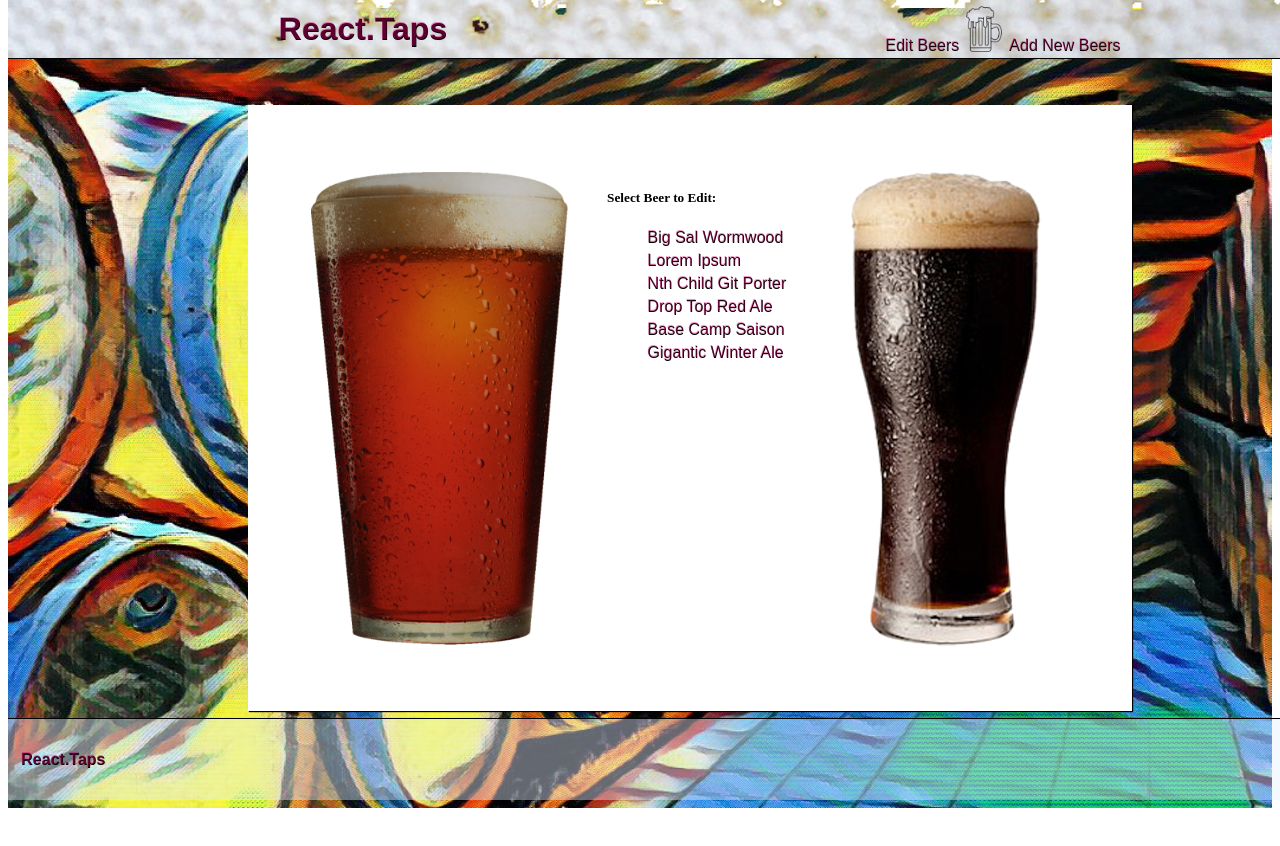
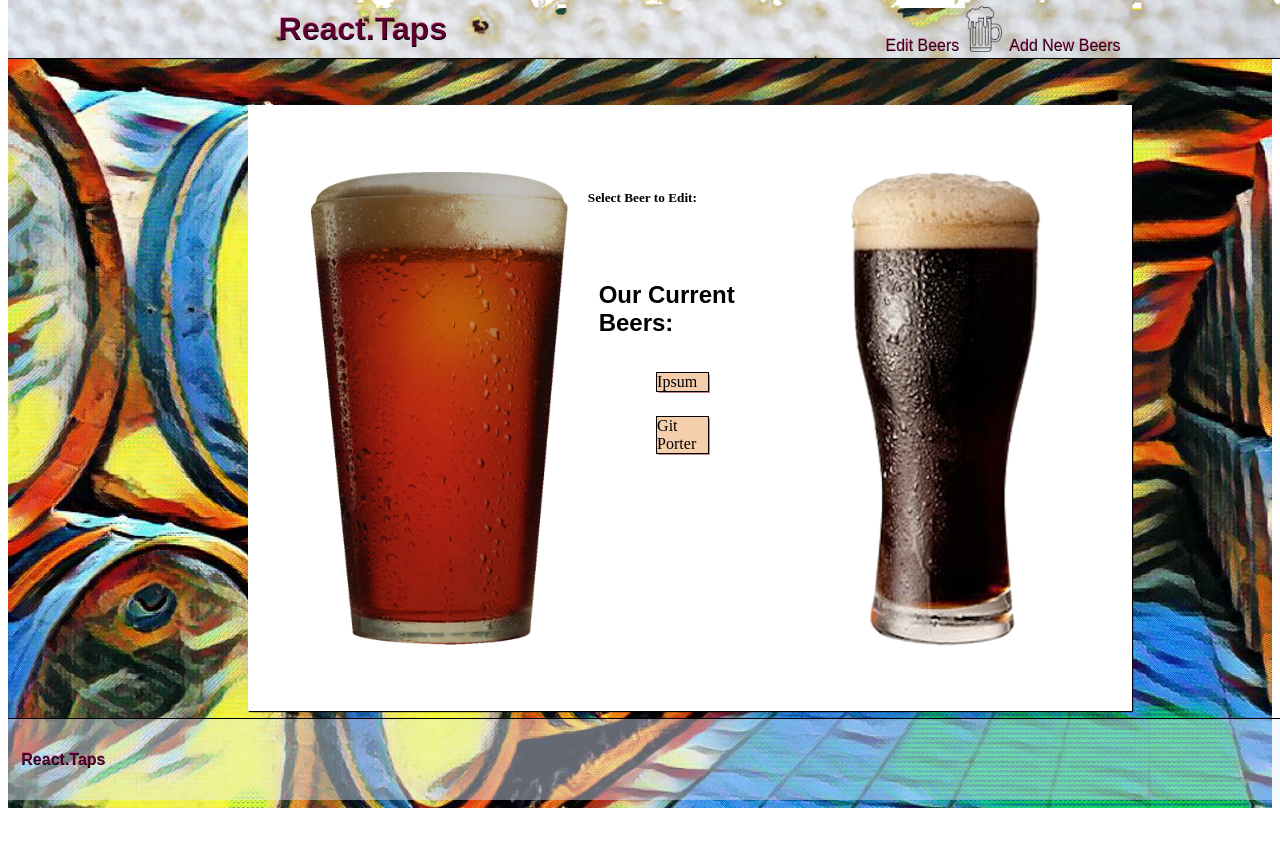
Before and after one commit to k3vnb/react_taproom, a React app: page /#/edit in a window 1280 px wide. Shown: the top 846 px of the page. Before the commit the page ends 816 px from the top, so only its background shows below. Built offline with nearby package versions, Linux system fonts and the light colour scheme.

Commit message:
refactor EditBeerList.jsx to receive props from App, add conditional rendering to Beer.jsx

```diff
--- a/src/components/AddBeer.jsx
+++ b/src/components/AddBeer.jsx
@@ -25,7 +25,7 @@ function AddBeer(props) {
 
   const addBeer = {
     position: 'relative'
-  }
+  };
 
   return(
     <div style={addBeer}>
@@ -59,7 +59,7 @@ function AddBeer(props) {
             height: 100px;
             width: 100px;
           }`}</style>
-        <form onSubmit={handleNewBeerFormSubmission}>
+      <form onSubmit={handleNewBeerFormSubmission}>
         <label>Title:</label><input
           placeholder='beer title'
           type='text'
--- a/src/components/App.jsx
+++ b/src/components/App.jsx
@@ -14,7 +14,22 @@ class App extends React.Component {
   constructor(props) {
     super(props);
     this.state = {
-      masterBeerList: []
+      masterBeerList: [
+        {
+          title: 'Ipsum',
+          brand: 'Lorem',
+          price: '$5.00',
+          abv: '6.4%',
+          amount: 32
+        },
+        {
+          title: 'Git Porter',
+          brand: 'Nth Child Brewing',
+          price: '$6.60',
+          abv: '8.4%',
+          amount: 29
+        }
+      ]
     };
     this.handleAddingNewBeerToList = this.handleAddingNewBeerToList.bind(this);
   }
@@ -65,7 +80,7 @@ class App extends React.Component {
                 }`}</style>
             <div style={innerDiv}>
               <img src={pint}/>
-              <Route path='/edit' component={EditBeerList} />
+              <Route path='/edit' render={(props)=><EditBeerList beerList={this.state.masterBeerList} currentRouterPath={props.location.pathname}/>} />
               <Route path='/addnew' render={() =><AddBeer onAddingNewBeerToList={this.handleAddingNewBeerToList} />}/>
               <img src={porter}/>
             </div>
--- a/src/components/Beer.jsx
+++ b/src/components/Beer.jsx
@@ -3,7 +3,7 @@ import PropTypes from 'prop-types';
 
 
 function Beer(props) {
-  return(
+  const beerInformation =
     <div>
       <style jsx>{`
           ul {
@@ -13,7 +13,7 @@ function Beer(props) {
             font-size: 10px;
             font-weight: bold;
           }
-            `}</style>
+          `}</style>
       <ul>
         <li><span className='beer-label'>Beer: </span> {props.title}</li>
         <li><span className='beer-label'>Brand: </span> {props.brand}</li>
@@ -21,8 +21,15 @@ function Beer(props) {
         <li><span className='beer-label'>ABV: </span>{props.abv}</li>
         <li><span className='beer-label'>Amount Left: </span> {props.amount}</li>
       </ul>
-    </div>
-  );
+    </div>;
+  if (props.currentRouterPath === '/edit'){
+    return(<div>{props.title}</div>
+    );
+  } else {
+    return (
+      <div>{beerInformation}</div>
+    );
+  }
 }
 
 Beer.propTypes = {
@@ -30,7 +37,8 @@ Beer.propTypes = {
   brand: PropTypes.string,
   price: PropTypes.string,
   abv: PropTypes.string,
-  amount: PropTypes.number
+  amount: PropTypes.number,
+  currentRouterPath: PropTypes.string
 };
 
 export default Beer;
--- a/src/components/BeerList.jsx
+++ b/src/components/BeerList.jsx
@@ -12,14 +12,16 @@ function BeerList(props) {
           .container {
             background-repeat: no-repeat;
             background-position: 120% 20%;
-            min-height: 200vh;
+            min-height: 175vh;
             margin-top: 65px;
             background-image: url(${mug});
           }
           .card-container-div {
             display: flex;
+            margin-left: 8vh;
             flex-direction: column;
             flex-wrap: wrap;
+            max-height: 120vh;
             justify-content: flex-start;
             padding: 2%;
           }
@@ -44,7 +46,7 @@ function BeerList(props) {
             font-family: 'Kanit', sans-serif;
           }
           `}</style>
-        <h2>Our Current Beers:</h2>
+      <h2>Our Current Beers:</h2>
       <div className='card-container-div'>
         {props.beerList.map((beer) =>
           <div className='beer-card'>
@@ -55,6 +57,7 @@ function BeerList(props) {
               abv={beer.abv}
               amount={beer.amount}
               key={beer.id}
+              currentRouterPath={props.currentRouterPath}
             />
           </div>
         )}
@@ -64,53 +67,8 @@ function BeerList(props) {
 }
 
 BeerList.propTypes = {
-  beerList: PropTypes.array
+  beerList: PropTypes.array,
+  currentRouterPath: PropTypes.string
 };
 
 export default BeerList;
-
-
-// let beerListArray = [
-//   {
-//     title: 'Wormwood',
-//     brand: 'Big Sal',
-//     price: '$6.00',
-//     abv: '5.4%',
-//     amount: 54
-//   },
-//   {
-//     title: 'Ipsum',
-//     brand: 'Lorem',
-//     price: '$5.00',
-//     abv: '6.4%',
-//     amount: 32
-//   },
-//   {
-//     title: 'Git Porter',
-//     brand: 'Nth Child Brewing',
-//     price: '$6.60',
-//     abv: '8.4%',
-//     amount: 29
-//   },
-//   {
-//     title: 'Red Ale',
-//     brand: 'Drop Top',
-//     price: '$6.00',
-//     abv: '6.4%',
-//     amount: 15
-//   },
-//   {
-//     title: 'Saison',
-//     brand: 'Base Camp',
-//     price: '$6.00',
-//     abv: '6.7%',
-//     amount: 32
-//   },
-//   {
-//     title: 'Winter Ale',
-//     brand: 'Gigantic Brewing',
-//     price: '$6.50',
-//     abv: '6.5%',
-//     amount: 9
-//   }
-// ];
--- a/src/components/EditBeerList.jsx
+++ b/src/components/EditBeerList.jsx
@@ -1,6 +1,8 @@
 import React from 'react';
+import PropTypes from 'prop-types';
+import BeerList from './BeerList';
 
-function EditBeerList() {
+function EditBeerList(props) {
   return(
     <div>
       <style jsx>{`
@@ -22,17 +24,15 @@ function EditBeerList() {
           }`}</style>
       <h5>Select Beer to Edit:</h5>
 
-      <ul>
-        <li><a href='#'>Big Sal Wormwood</a></li>
-        <li><a href='#'>Lorem Ipsum</a></li>
-        <li><a href='#'>Nth Child Git Porter</a></li>
-        <li><a href='#'>Drop Top Red Ale</a></li>
-        <li><a href='#'>Base Camp Saison</a></li>
-        <li><a href='#'>Gigantic Winter Ale</a></li>
-      </ul>
+      <BeerList beerList={props.beerList} currentRouterPath={props.currentRouterPath}/>
 
     </div>
   );
 }
 
+EditBeerList.propTypes = {
+  beerList: PropTypes.array,
+  currentRouterPath: PropTypes.string.isRequired
+};
+
 export default EditBeerList;
--- a/src/components/Nav.jsx
+++ b/src/components/Nav.jsx
@@ -54,3 +54,5 @@ function Nav() {
 }
 
 export default Nav;
+
+//here <style jsx global> is necessary to access the <a> tag under the hood of the <Link> tag
```
Also changed, not shown: src/linkedin.jpeg (added).
